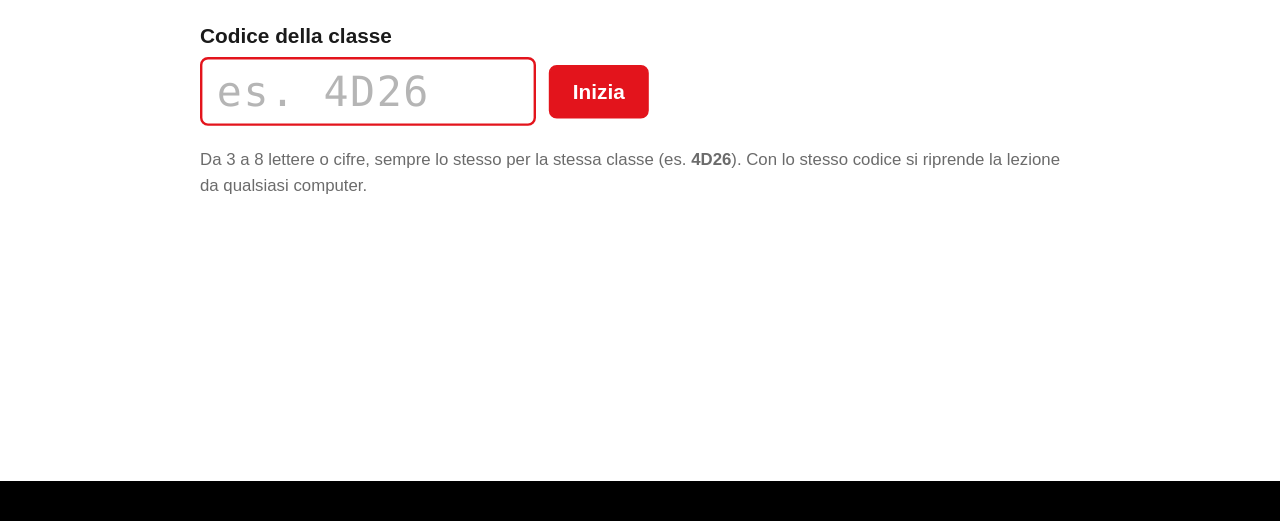
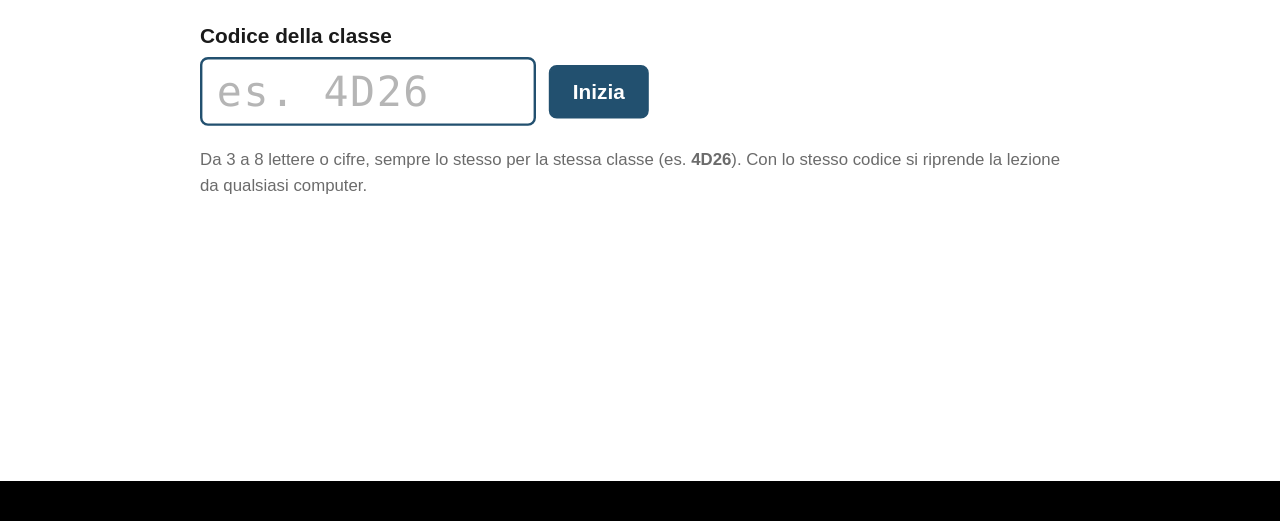
Before and after one commit to baldassarrefrancesco70/laboratori_filosofia, a plain HTML site: page lezioni/filosofia_hume_causalita.html in a window 1280 px wide. Shown: the part 279-800 px from the top of the page. Drawn offline with Linux system fonts and the light colour scheme.

Commit message:
Lezioni Hume: palette blu scuro al posto del rosso; slide finale con spunti per il giardino filosofico (causalità)
Co-Authored-By: Claude Sonnet 5.5 <noreply@anthropic.com>

```diff
--- a/lezioni/filosofia_hume_causalita.html
+++ b/lezioni/filosofia_hume_causalita.html
@@ -12,6 +12,11 @@
 <meta name="portale:classe" content="quarta">
 <link rel="stylesheet" href="../lib/aula.v1.css">
 <style>
+  /* palette blu scuro per le lezioni su Hume (banda, accenti e titoli al posto del rosso); restano rossi gli avvisi di errore e i colori delle serie nei grafici */
+  :root{--rosso:#22506F;--rosso-scuro:#22506F;--rosso-testo:#22506F}
+  .etichetta.autore,.muro .bigl.evid{background:#E6EDF4}
+  .aula-piede .punto.ko{background:#C40000}
+  .disp-esito.ko,.scelta-classe .avviso-codice{color:#C40000}
   /* colori della presentazione «Il problema gnoseologico» (solo per le mappe di questa lezione) */
   .mappa.pg{--freccia:#22506F;--rosso:#22506F}
   .mappa.pg .box{border-radius:6px}
@@ -59,6 +64,13 @@
   @keyframes bil-b-diagonale{to{left:1150px;top:-80px}}
   .biliardo .pausa{position:absolute;left:600px;top:96px;color:#fff;font-size:20px;opacity:0;animation:bil-compari .3s 2.1s forwards}
   @keyframes bil-compari{to{opacity:.9}}
+  /* spunti per il giardino filosofico */
+  .spunti{display:grid;grid-template-columns:1fr 1fr;gap:22px 28px;margin-top:6px}
+  .spunto{background:var(--grigio);border-radius:12px;padding:18px 24px;display:grid;grid-template-columns:54px 1fr;gap:16px;align-items:start}
+  .spunto .n{width:46px;height:46px;border-radius:50%;background:#22506F;color:#fff;font-size:28px;font-weight:700;display:flex;align-items:center;justify-content:center}
+  .spunto .tit-s{font-size:27px;font-weight:700;color:#22506F;margin:0 0 4px}
+  .spunto p{font-size:23px;line-height:1.3;margin:0}
+  .spunto.ultimo{grid-column:1 / -1;background:var(--giallo)}
 </style>
 </head>
 <body>
@@ -280,8 +292,27 @@
       html: '<p class="att-consegna">' + DOMANDA + '</p>',
       attivita: { id: 'sole_dopo', tipo: 'sondaggio', minuti: 1, domanda: DOMANDA, opzioni: OPZIONI,
         confronta: 'sole_prima', etichette: ['All’inizio', 'Adesso'] },
-      note: '<p><b>Lo stesso sondaggio dell’inizio</b> (1 min); le barre chiare sono quelle dell’inizio.</p><p><b>Ripresa</b>: chi si è spostato da «certo come 2+2» ha capito la differenza tra relazioni di idee e materie di fatto. Chi è rimasto certo: da dove viene la tua certezza? Per Hume dall’abitudine, ed è la risposta giusta per vivere.</p><p><b>Chiudi</b>: se la fisica di Newton poggia sull’abitudine, la scienza è solo credenza? È il problema da cui riparte Kant.</p>' }
+      note: '<p><b>Lo stesso sondaggio dell’inizio</b> (1 min); le barre chiare sono quelle dell’inizio.</p><p><b>Ripresa</b>: chi si è spostato da «certo come 2+2» ha capito la differenza tra relazioni di idee e materie di fatto. Chi è rimasto certo: da dove viene la tua certezza? Per Hume dall’abitudine, ed è la risposta giusta per vivere.</p><p><b>Chiudi</b>: se la fisica di Newton poggia sull’abitudine, la scienza è solo credenza? È il problema da cui riparte Kant.</p>' },
+
+    { titolo: 'Per il tuo giardino filosofico', html: spunti(), minuti: 2,
+      note: '<p><b>Nessuna attività sul telefono.</b> Presenta i cinque spunti in un minuto e invita ogni studente a sceglierne uno e svilupparlo nel proprio giardino filosofico: una riflessione personale, con un esempio tratto dalla propria esperienza.</p><p>I primi quattro riprendono i passi della lezione (abitudine, causa e successione, scienza, backgammon); il quinto anticipa Kant.</p>' }
   ];
+
+  // ------------------------------------------------------------ spunti per il giardino filosofico
+  function spunti() {
+    var v = [
+      ['Le tue abitudini','Che cosa credi di sapere solo perché è sempre andata così? Prendi una certezza della tua giornata e cerca che cosa la sostiene: la logica, un’esperienza, o soltanto l’abitudine.'],
+      ['Causa o successione?','Ricorda un caso in cui eri sicuro che una cosa ne causasse un’altra (una superstizione, un rito, un’abitudine) e poi hai cambiato idea. Che cosa avevi visto davvero?'],
+      ['Scienza e oroscopo','Se anche la scienza poggia sull’abitudine, perché ti fidi più di un esperimento che di un oroscopo? Che differenza c’è tra le due abitudini?'],
+      ['Il backgammon','Hume, uscito dallo studio, non riesce a restare scettico. Ti è mai successo di non poter vivere ciò che pensi? Quali dubbi si possono davvero praticare?'],
+      ['Dopo Hume','Se la necessità sta nella mente e non nelle cose, che cosa resta della scienza? Prova a immaginare una risposta, prima di sapere quella di Kant.']
+    ];
+    var h = '<div class="spunti">';
+    v.forEach(function (x, i) {
+      h += '<div class="spunto' + (i === 4 ? ' ultimo' : '') + '"><div class="n">' + (i + 1) + '</div><div><div class="tit-s">' + x[0] + '</div><p>' + x[1] + '</p></div></div>';
+    });
+    return h + '</div>';
+  }
 
   Aula.avvia({
     titolo: TITOLO,
```
Also changed, not shown: lezioni/filosofia_hume_sostanza.html (+5 -0 lines).
